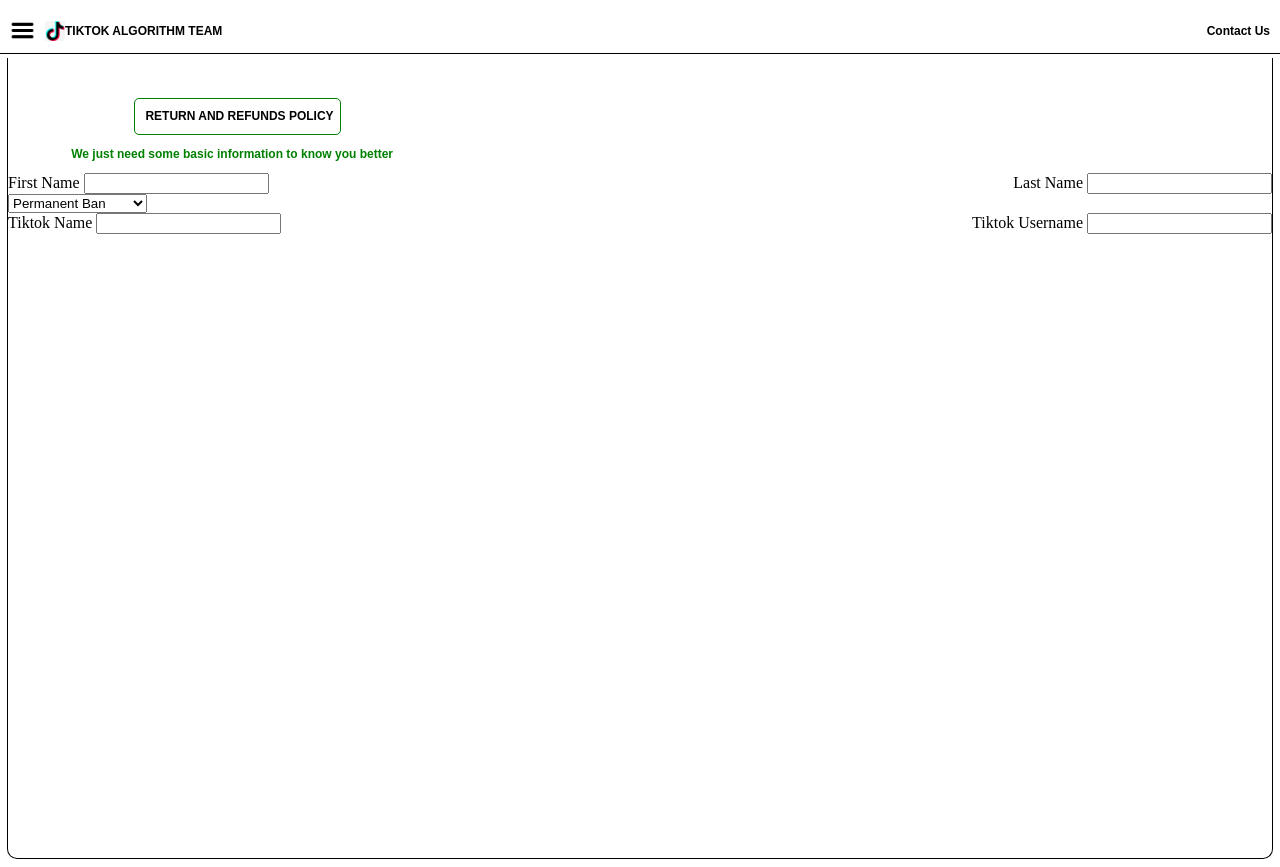
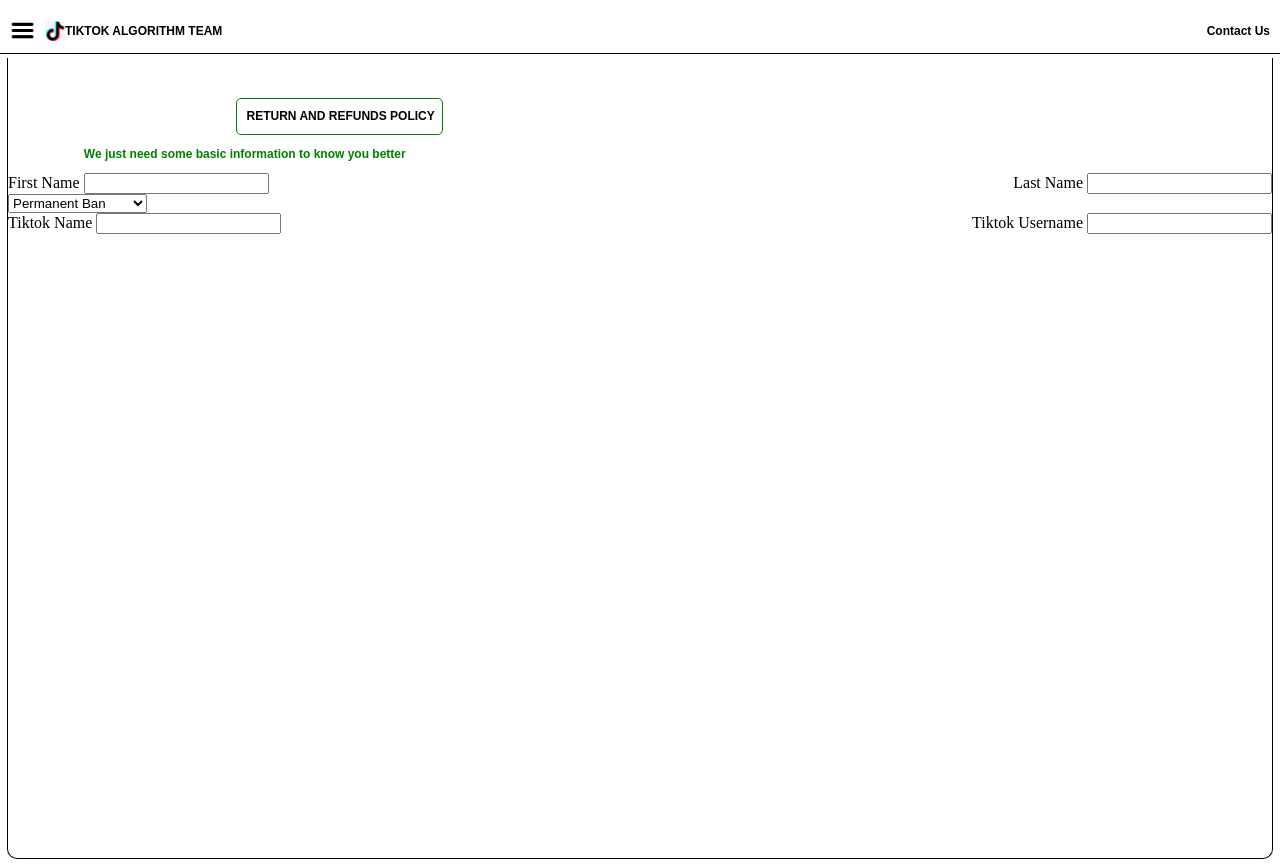
Before and after one commit to kartonnasty/ttttt, a plain HTML site: page index.html in a window 1280 px wide. Drawn offline with Linux system fonts and the light colour scheme.

Commit message:
Add files via upload

```diff
--- a/styles/div.css
+++ b/styles/div.css
@@ -45,7 +45,7 @@
     width: 195px;
     height: 25px;
     margin-top: 40px;
-    margin-left: 10%;
+    margin-left: 18%;
     border-style: solid;
     border-width: 1px;
     border-color: green;
--- a/styles/general.css
+++ b/styles/general.css
@@ -18,7 +18,7 @@
     padding: 0;
 }
 .formp{
-    padding-left: 5%;
+    padding-left: 6%;
     font-family: Arial, Helvetica, sans-serif;
     font-size: 12px;
     font-weight: bold;
```
